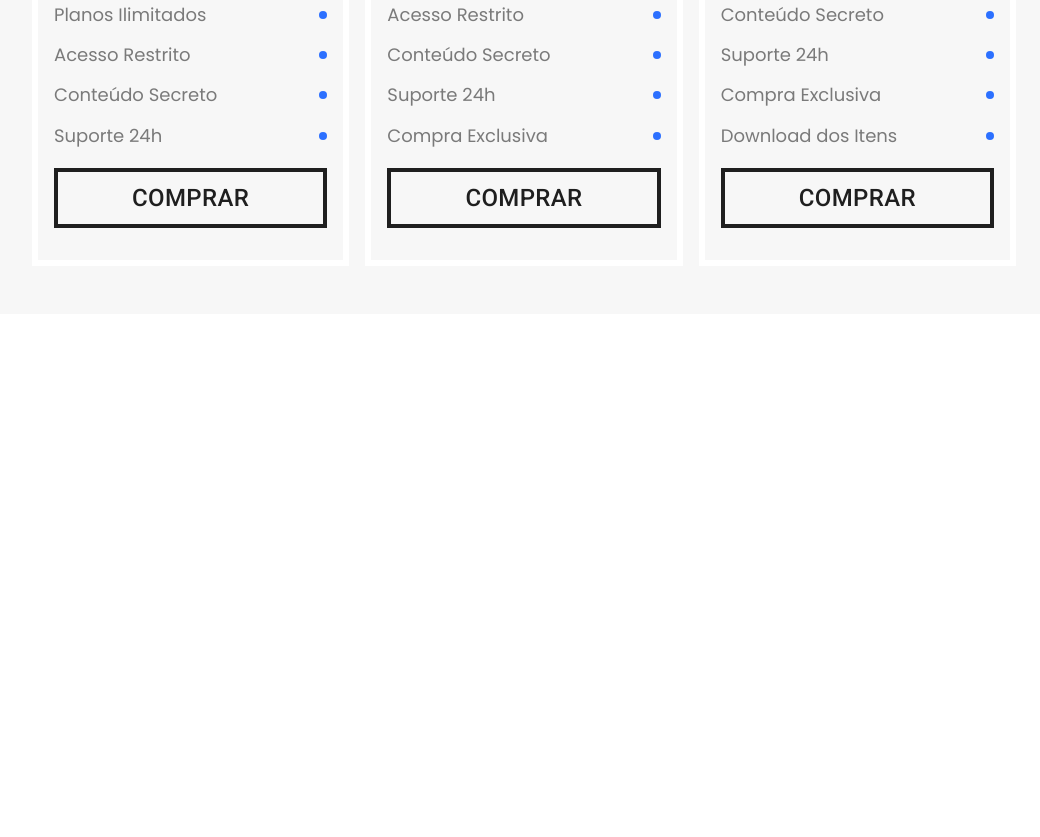
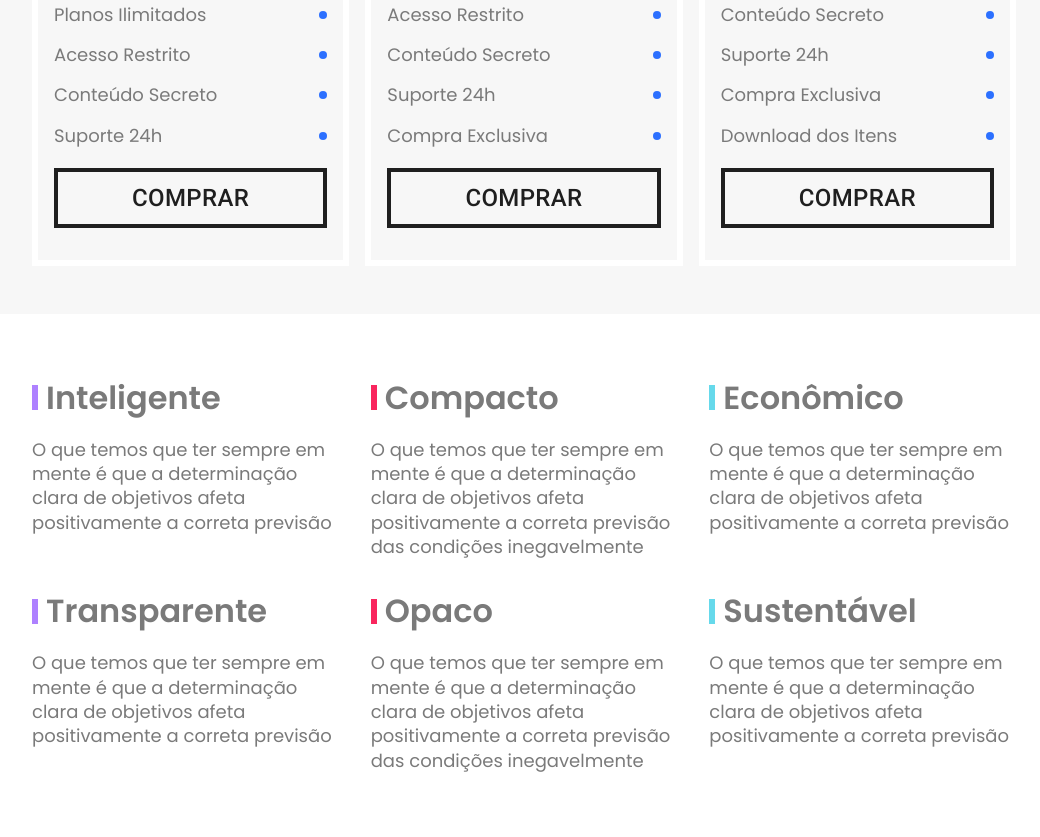
Before and after one commit to Ygoroli25/flexblog, a plain HTML site: page index.html in a window 1280 px wide. Shown: the part 2080-2917 px from the top of the page, without its empty margins (116-1156 px from the left). Before the commit the page ends 2394 px from the top, so only its background shows below. Drawn offline with Linux system fonts and the light colour scheme.

Commit message:
section "qualidade" created

```diff
--- a/assets/css/pages/index/index.css
+++ b/assets/css/pages/index/index.css
@@ -5,3 +5,4 @@
 @import "sobre.css";
 @import "produtos.css";
 @import "preco.css";
+@import "qualidade.css";
--- /dev/null
+++ b/assets/css/pages/index/qualidade.css
@@ -0,0 +1,33 @@
+.qualidade-list {
+  padding: 4rem 1.25rem;
+  display: flex;
+  flex-wrap: wrap;
+  gap: 2rem;
+}
+
+.qualidade-item {
+  flex: 1 1 250px;
+  color: var(--cor-6);
+}
+
+.qualidade-item h2 {
+  margin-bottom: 1.25rem;
+  display: flex;
+  align-items: center;
+  gap: 0.5rem;
+}
+
+.qualidade-item h2::before {
+  content: "";
+  width: 6px;
+  height: 25px;
+  background-color: #ae81ff;
+}
+
+.qualidade-item:nth-of-type(3n + 2) h2::before {
+  background-color: #f9265e;
+}
+
+.qualidade-item:nth-of-type(3n + 3) h2::before {
+  background-color: #66d9eb;
+}
--- a/index.html
+++ b/index.html
@@ -27,8 +27,8 @@
       <ul class="menu-list font-1-m">
         <li><a href="#sobre">Sobre</a></li>
         <li><a href="#produtos">Produtos</a></li>
-        <li><a href="preco">Preço</a></li>
-        <li><a href="qualidade">Qualidade</a></li>
+        <li><a href="#preco">Preço</a></li>
+        <li><a href="#qualidade">Qualidade</a></li>
       </ul>
     </nav>
 
@@ -70,7 +70,7 @@
     </section>
 
     <section id="preco" aria-label="Preço">
-      <div class="precos container" >
+      <div class="precos container">
         <div class="preco">
           <h2 class="font-1-xl">Cobre</h2>
           <p class="font-1-xl"><sup>R$</sup>19</p>
@@ -109,7 +109,35 @@
         </div>
       </div>
     </section>
+<section id="qualidade">
+  <div class="qualidade-list container">
+    <div class="qualidade-item">
+      <h2 class="font-1-xl">Inteligente</h2>
+      <p class="font-1-m">O que temos que ter sempre em mente é que a determinação clara de objetivos afeta positivamente a correta previsão</p>
+    </div>
+    <div class="qualidade-item">
+      <h2 class="font-1-xl">Compacto</h2>
+      <p class="font-1-m">O que temos que ter sempre em mente é que a determinação clara de objetivos afeta positivamente a correta previsão das condições inegavelmente</p>
+    </div>
+    <div class="qualidade-item">
+      <h2 class="font-1-xl">Econômico</h2>
+      <p class="font-1-m">O que temos que ter sempre em mente é que a determinação clara de objetivos afeta positivamente a correta previsão</p>
+    </div>
+    <div class="qualidade-item">
+      <h2 class="font-1-xl">Transparente</h2>
+      <p class="font-1-m">O que temos que ter sempre em mente é que a determinação clara de objetivos afeta positivamente a correta previsão</p>
+    </div>
+    <div class="qualidade-item">
+      <h2 class="font-1-xl">Opaco</h2>
+      <p class="font-1-m">O que temos que ter sempre em mente é que a determinação clara de objetivos afeta positivamente a correta previsão das condições inegavelmente</p>
+    </div>
+    <div class="qualidade-item">
+      <h2 class="font-1-xl">Sustentável</h2>
+      <p class="font-1-m">O que temos que ter sempre em mente é que a determinação clara de objetivos afeta positivamente a correta previsão</p>
+    </div>
 
+  </div>
+</section>
   </main>
 
   <footer>
```
Lines whose indentation alone changed are shown as unchanged.
